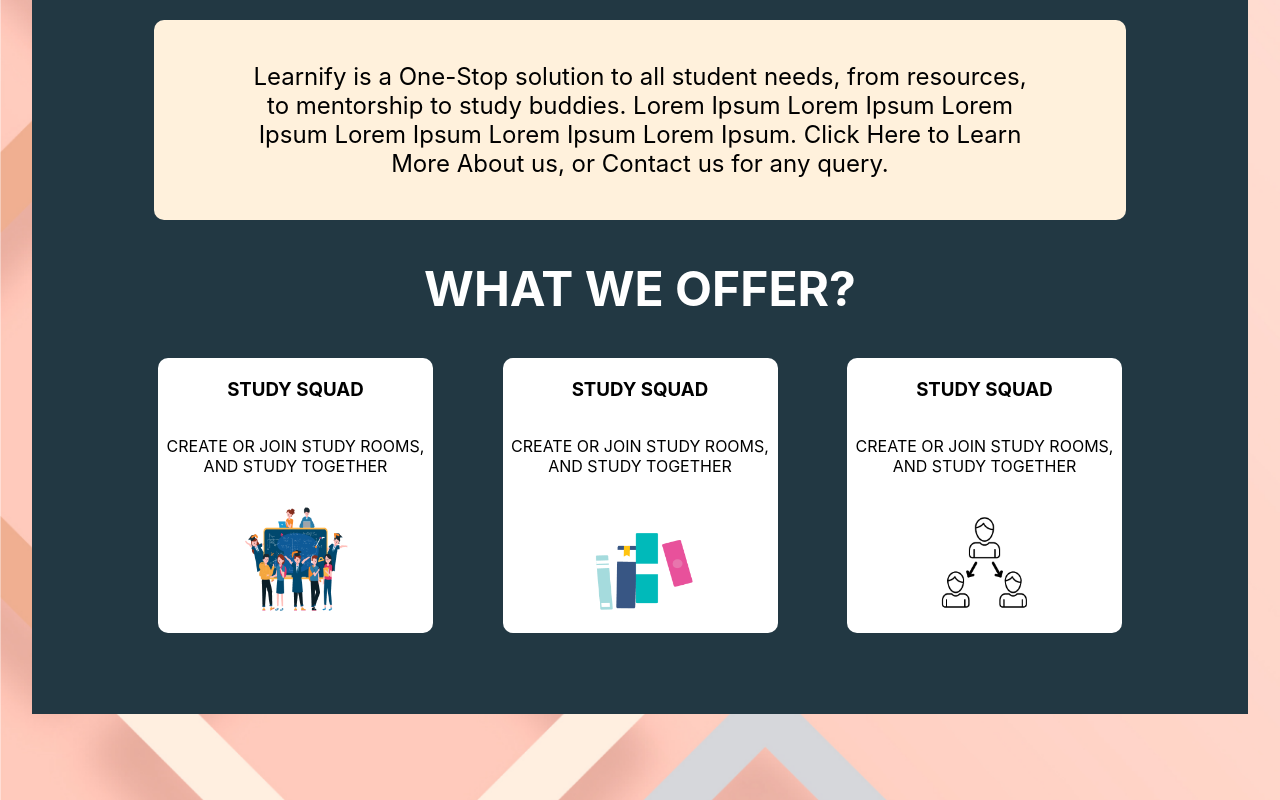
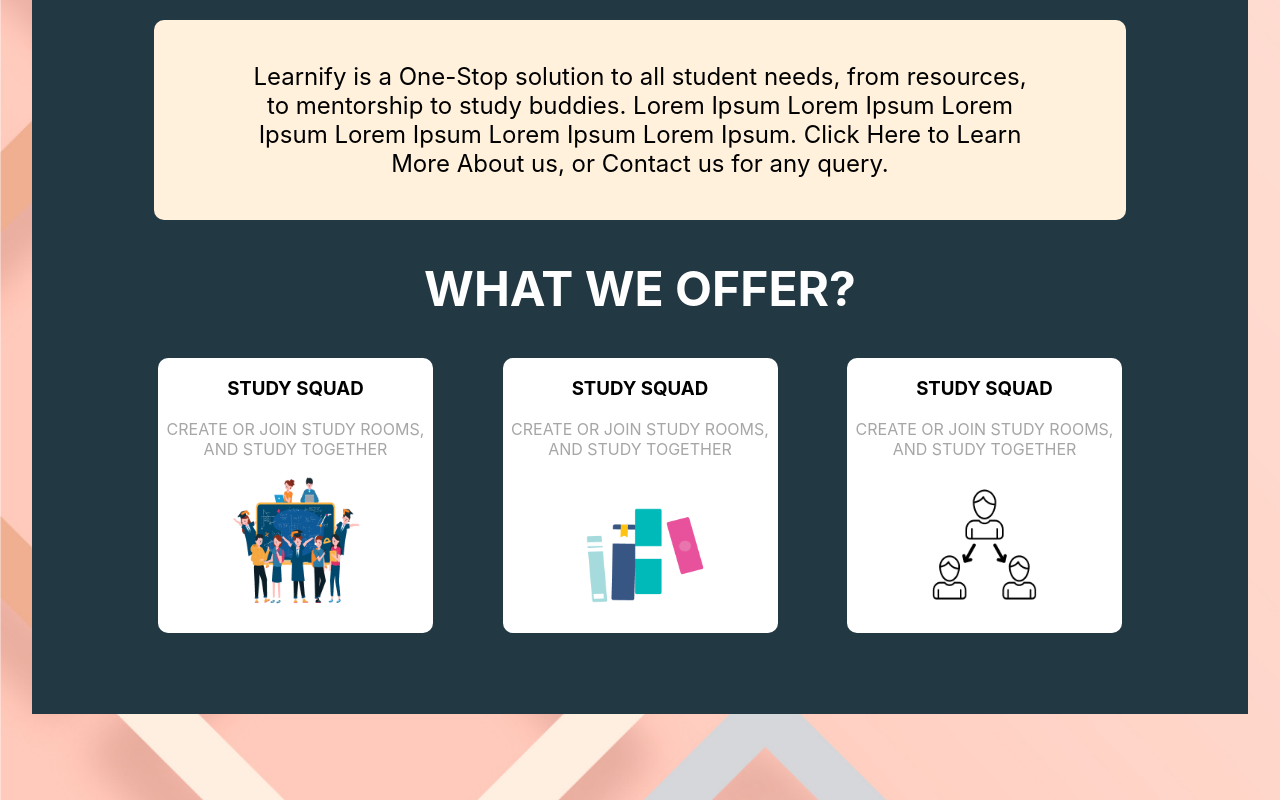
Before and after one commit to VishistB/Snickers, a React (Create React App) app in the folder client/: page / in a window 1280 px wide. Shown: the part 800-1600 px from the top of the page. Built offline with nearby package versions, Linux system fonts and the light colour scheme; what agora-rtc-sdk-ng would draw is missing.

Commit message:
videocall page UI changed

```diff
--- a/client/src/components/Landing/Landingstyle.module.css
+++ b/client/src/components/Landing/Landingstyle.module.css
@@ -126,5 +126,9 @@
   text-align: center;
 }
 .serviceboximg{
-  height: 140px;
+  height: 170px;
 }
+.subtext{
+  color: #A6A6A6;
+  margin: 0;
+}
--- a/client/src/components/Landing/landing.js
+++ b/client/src/components/Landing/landing.js
@@ -82,19 +82,25 @@
                     <h2 className={styles.abtushead}>WHAT WE OFFER?</h2>
                     <div className={styles.services}>
                         <div className={styles.servicebox}>
+                            <div>
                             <h3>STUDY SQUAD</h3>
-                            <p>CREATE OR JOIN STUDY ROOMS,<br/>AND STUDY TOGETHER</p>
+                            <p className={styles.subtext}>CREATE OR JOIN STUDY ROOMS,<br/>AND STUDY TOGETHER</p>
                             <img src={studygrp} className={styles.serviceboximg}/>
+                            </div>
                         </div>
                         <div className={styles.servicebox}>
+                            <div>
                             <h3>STUDY SQUAD</h3>
-                            <p>CREATE OR JOIN STUDY ROOMS,<br/>AND STUDY TOGETHER</p>
+                            <p className={styles.subtext}>CREATE OR JOIN STUDY ROOMS,<br/>AND STUDY TOGETHER</p>
                             <img src={Bookshome} className={styles.serviceboximg}/>
+                            </div>
                         </div>
                         <div className={styles.servicebox}>
-                        <h3>STUDY SQUAD</h3>
-                            <p>CREATE OR JOIN STUDY ROOMS,<br/>AND STUDY TOGETHER</p>
+                            <div >
+                            <h3>STUDY SQUAD</h3>
+                            <p className={styles.subtext}>CREATE OR JOIN STUDY ROOMS,<br/>AND STUDY TOGETHER</p>
                             <img src={mentorship} className={styles.serviceboximg}/>
+                            </div>
                         </div>
                     </div>
                 </div>
--- a/client/src/components/Videocall/vidcall.js
+++ b/client/src/components/Videocall/vidcall.js
@@ -3,8 +3,7 @@
 import styles from "./vidcall.module.css";
 import ReactDOM from "react-dom";
 import Countdown from "react-countdown";
-
-
+import backgroundImage from '../../assets/13_1.png';
 
 const session_duration = 6000; //millisecs
 
@@ -13,28 +12,23 @@
     timePast = 0;
 }
 
-
-
 const appId = "7d2f6b401f8345ea9b0106cd9907839f";
 const channelName = "StudyVerse";
 const token =
-    "007eJxTYJip0f1B8Z10f2ZltLKqIOu2nKAvwQZcD2YzzKn/VX9WmEGBwTzFKM0sycTAMM3C2MQ0NdEyycDQwCw5xdLSwNzC2DIte6NhSkMgI8PpdV0MjFAI4nMxBJeUplSGpRYVpzIwAABOkx+l";
+    "007eJxTYAhWPrd8iQab9/+w4pIe0Rf2drvP9ezcIFvZN+NWWYGbXpsCg3mKUZpZkomBYZqFsYlpaqJlkoGhgVlyiqWlgbmFsWXae1eLlIZARoZDGpNZGBkgEMTnYgguKU2pDEstKk5lYAAA3BchDA==";
 
 const client = AgoraRTC.createClient({ codec: "h264", mode: "rtc" });
 const localTracksState = { videoTrack: null, audioTrack: null };
-
-
-
 
 const Vidcall = () => {
     const [remoteUsers, setRemoteUsers] = useState([]);
     const [localTracks, setLocalTracks] = useState(localTracksState);
 
     const [isSessionOver, setIsSessionOver] = useState(false);
-    const navigate=()=>{
-        window.location.href="/Feedback";
+    const navigate = () => {
+        window.location.href = "/Feedback";
         localStorage.removeItem("mytime");
-    }
+    };
 
     useEffect(() => {
         (async () => {
@@ -60,7 +54,7 @@
                         prevRemoteUsers.filter((u) => u !== user)
                     );
                 });
-                if(isSessionOver){
+                if (isSessionOver) {
                     localTracks.videoTrack.stop();
                 }
             } catch (error) {
@@ -78,12 +72,12 @@
     };
     const timeendtrig = () => {
         setIsSessionOver(true);
-         // stop the video when session is over
+        // stop the video when session is over
     };
     useEffect(() => {
         const handleVisibilityChange = () => {
             if (document.visibilityState === "visible") {
-                alert("Tab switched Let's not get distracted shall we?");
+                // alert("Tab switched Let's not get distracted shall we?");
             }
         };
 
@@ -98,8 +92,13 @@
     }, []);
 
     return (
-        <div className={styles.vidcallwrap}>
-            <div>
+        <div className={styles.vidcallwrap}
+        style={{
+            backgroundImage: `url(${backgroundImage})`,
+            backgroundSize: "cover",
+        }}
+        >
+            <div className={styles.sessionwrap}>
                 <p>SESSION LIVE</p>
                 {localTracks.videoTrack ? (
                     <div className={styles.videoboxwrap}>
@@ -115,24 +114,16 @@
                 )}
             </div>
             <div className={styles.counterwrap}>
-                {/* {remoteUsers.map((user) => (
-                    <div key={user.uid}>
-                        <p>Remote User {user.uid}</p>
-                        <div ref={(v) => v && user.videoTrack.play(v)} />
-                    </div>
-                ))} */}
                 <div className={styles.counter}>
-
-
                     <Countdown
                         date={Date.now() + session_duration  - timePast}
                         onTick={timerTick}
                         onComplete={() => {
 
-                            navigate();
+                            // navigate();
                             // Handle session completion here
                         }}
-
+                        // onStart={}
                     />
                 </div>
             </div>
--- a/client/src/components/Videocall/vidcall.module.css
+++ b/client/src/components/Videocall/vidcall.module.css
@@ -4,21 +4,34 @@
     background: beige;
     display: flex;
 }
+.sessionwrap{
+    width: 100%;
+    height: 100%;
+}
 .uservidscreen{
-    height: 50vw;
-    scale: 0.7;
+    position: static;
+    height: 200px;
+    width: 400px;
+    border-radius: 10px;
+    /* scale: 0.7; */
 }
+/* .uservidscreen video,div{
+    border-radius: 10px;
+} */
 /* .counter{
     margin-left: 60vw;
 } */
 .outervidscreen{
     position: static;
-    scale: 0.7;
+    scale: 1;
+    border-radius: 10px;
 }
 .videoboxwrap{
     height: 600px;
-    width: 600px;
-    background: #D9D9D9;
+    width: 100%;
+    /* background: #D9D9D9; */
+    background: #223843;
+
     border-radius: 10px;
     /* border: solid 2px black; */
 }
@@ -27,7 +40,7 @@
     margin-left: 60vw;
 }
 .counterwrap{
-    width: 100%;
+    width: 50%;
     display: flex;
     flex-direction: column;
     align-items: center;
@@ -35,9 +48,9 @@
 .counter{
     text-align: center;
     background: #F5D6BA;
-    width: 35%;
+    /* width: 35%; */
     border-radius: 10px;
     font-size: 50px;
     margin-top: 15%;
-
+    box-shadow: rgba(30, 29, 29, 0.334) 0px 5px 5px;
 }
```
Also changed, not shown: client/src/components/Videocall/obsoletebackup.md (added, +7 -0 lines).
